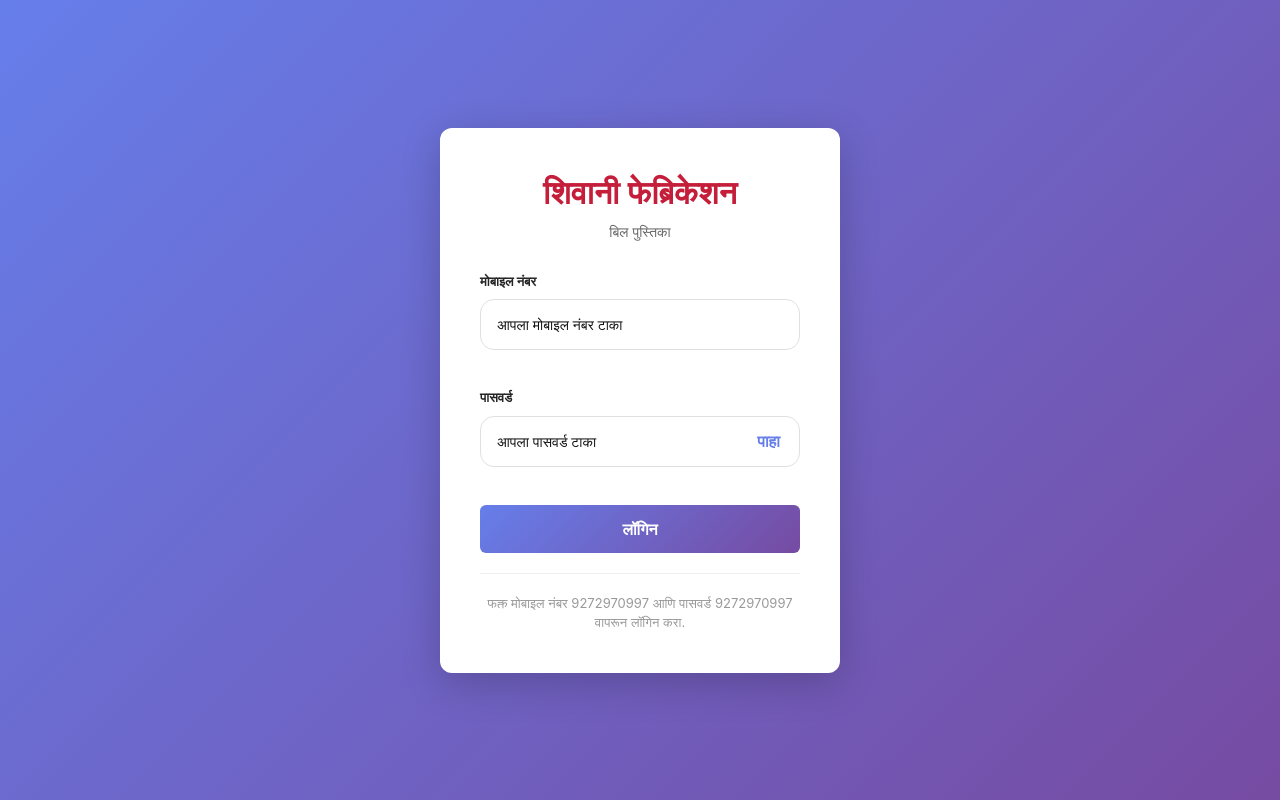
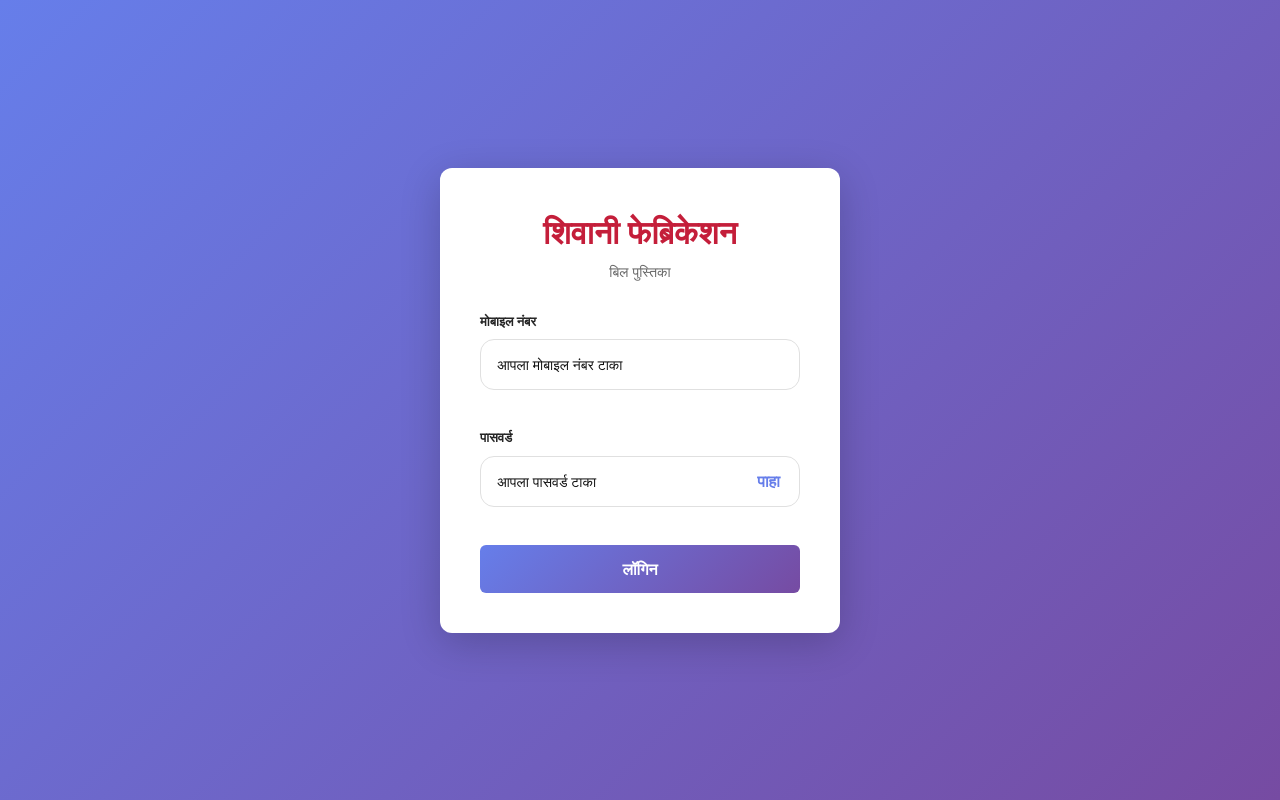
Before and after one commit to 8263986617/bill-book-app, a React (Vite) app in the folder frontend/: page /login in a window 1280 px wide. Built offline with nearby package versions, Linux system fonts and the light colour scheme.

Commit message:
Remove insecure login hint and genericize login error message

```diff
--- a/frontend/src/pages/Login.jsx
+++ b/frontend/src/pages/Login.jsx
@@ -28,7 +28,7 @@ export default function Login() {
       const validPassword = "9272970997";
 
       if (mobile !== validMobile || password !== validPassword) {
-        setError("चुकीचा मोबाइल नंबर किंवा पासवर्ड. कृपया 9272970997 वापरा.");
+        setError("चुकीचा मोबाइल नंबर किंवा पासवर्ड.");
         setLoading(false);
         return;
       }
@@ -96,10 +96,6 @@ export default function Login() {
             {loading ? "प्रवेश करत आहे..." : "लॉगिन"}
           </button>
         </form>
-
-        <div className="demo-info">
-          <p>फक्त मोबाइल नंबर 9272970997 आणि पासवर्ड 9272970997 वापरून लॉगिन करा.</p>
-        </div>
       </div>
     </div>
   );
```
